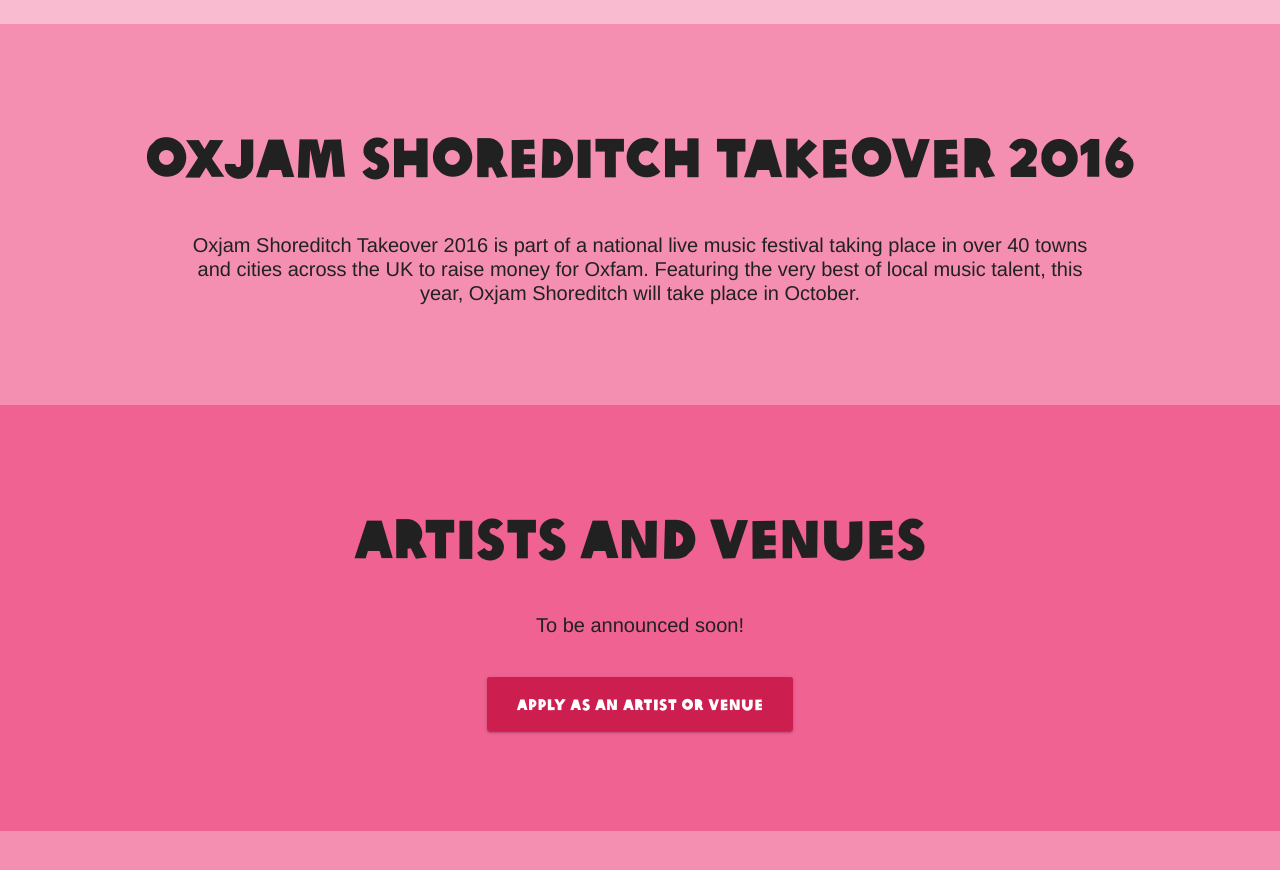
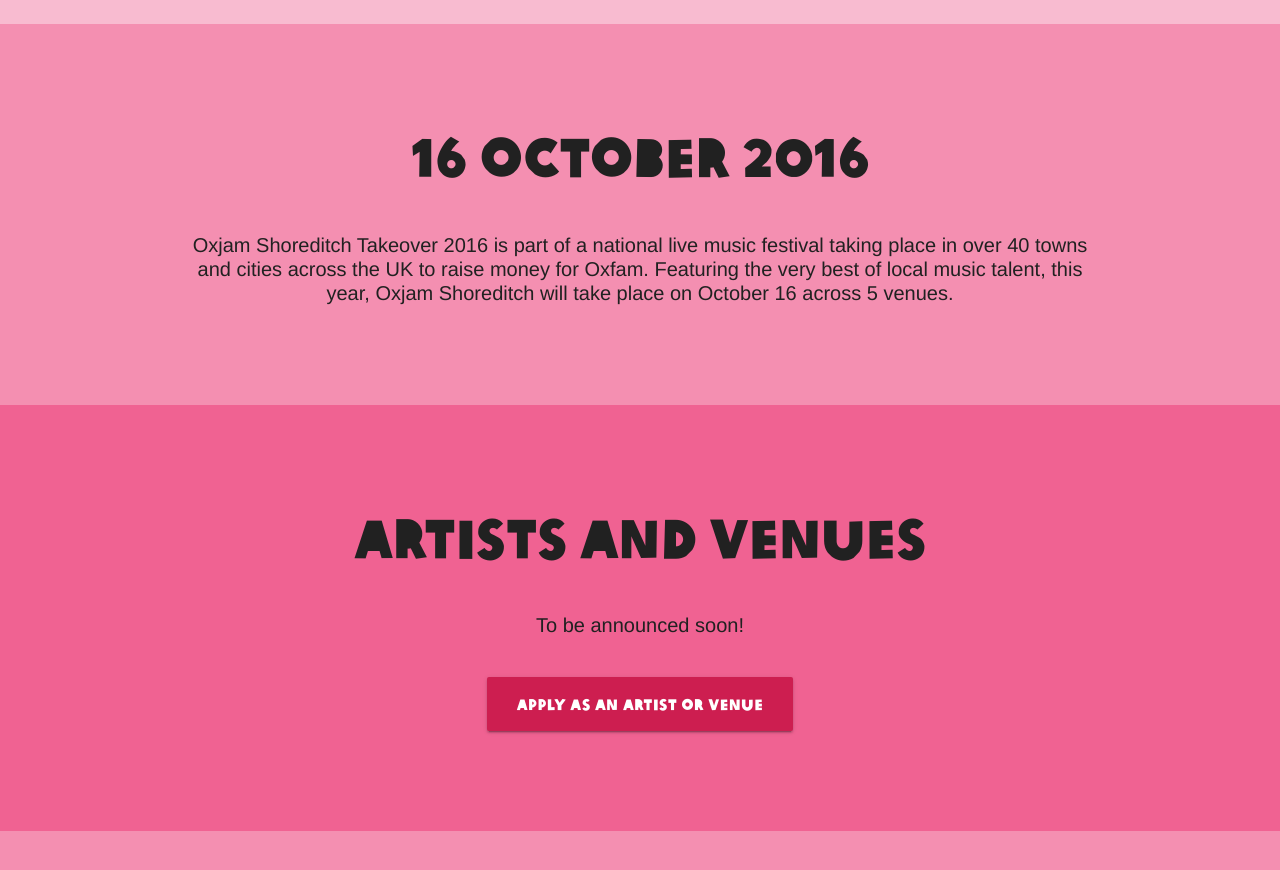
Before and after one commit to msmichellegar/oxjam, a plain HTML site: page index.html in a window 1280 px wide. Shown: the part 800-1670 px from the top of the page. Drawn offline with nearby package versions, Linux system fonts and the light colour scheme.

Commit message:
adds date to intro

```diff
--- a/index.html
+++ b/index.html
@@ -35,8 +35,8 @@
             <img class="logo" src="assets/images/logo1.png">
         </header>
         <section id="about" class="pink lighten-3">
-            <h2>Oxjam Shoreditch Takeover 2016</h2>
-            <p class="container">Oxjam Shoreditch Takeover 2016 is part of a national live music festival taking place in over 40 towns and cities across the UK to raise money for Oxfam. Featuring the very best of local music talent, this year, Oxjam Shoreditch will take place in October.</p>
+            <h2>16 October 2016</h2>
+            <p class="container">Oxjam Shoreditch Takeover 2016 is part of a national live music festival taking place in over 40 towns and cities across the UK to raise money for Oxfam. Featuring the very best of local music talent, this year, Oxjam Shoreditch will take place on October 16 across 5 venues.</p>
         </section>
         <section id="artists" class="pink lighten-2">
             <h2>Artists and Venues</h2>
```
